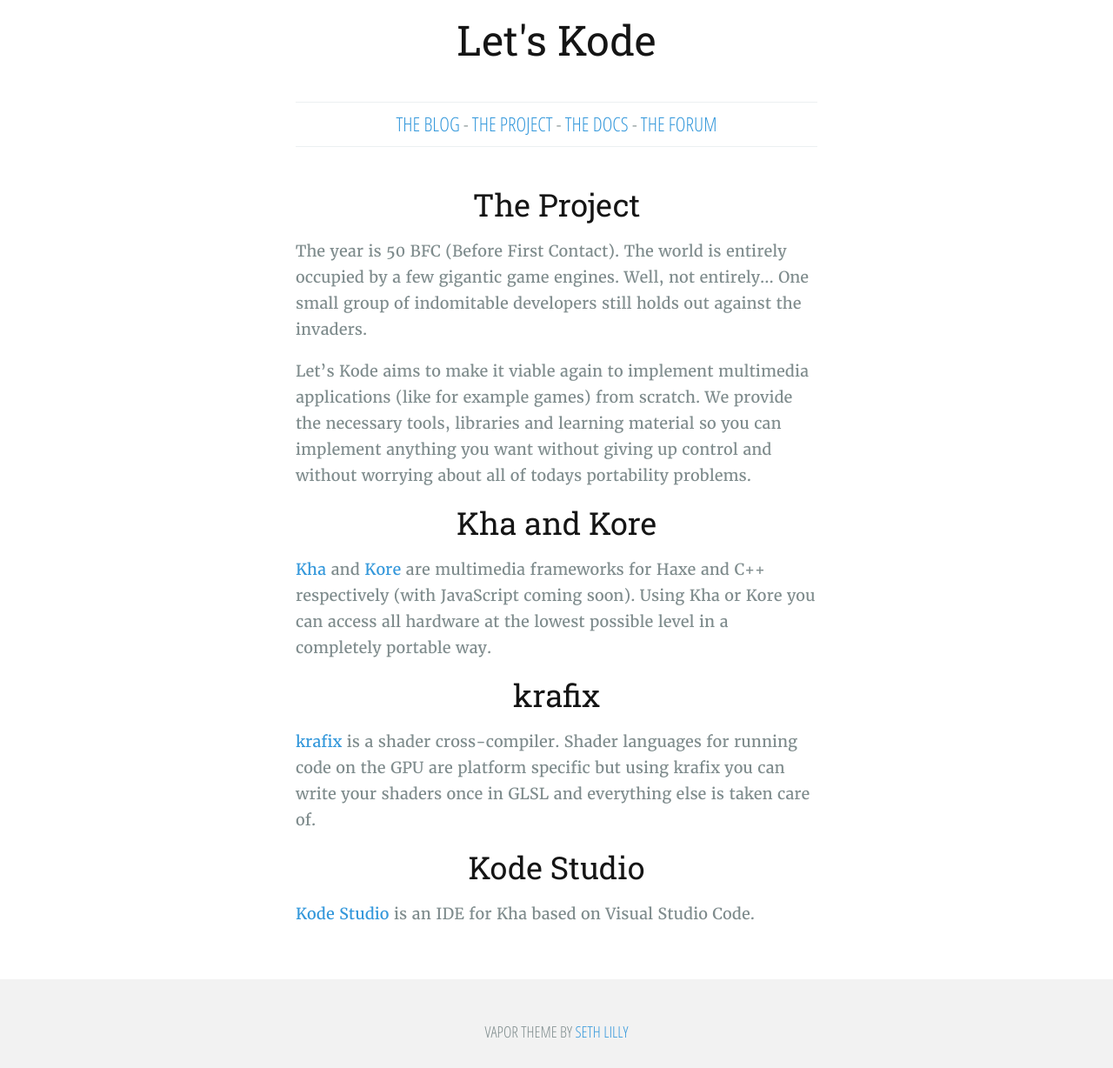
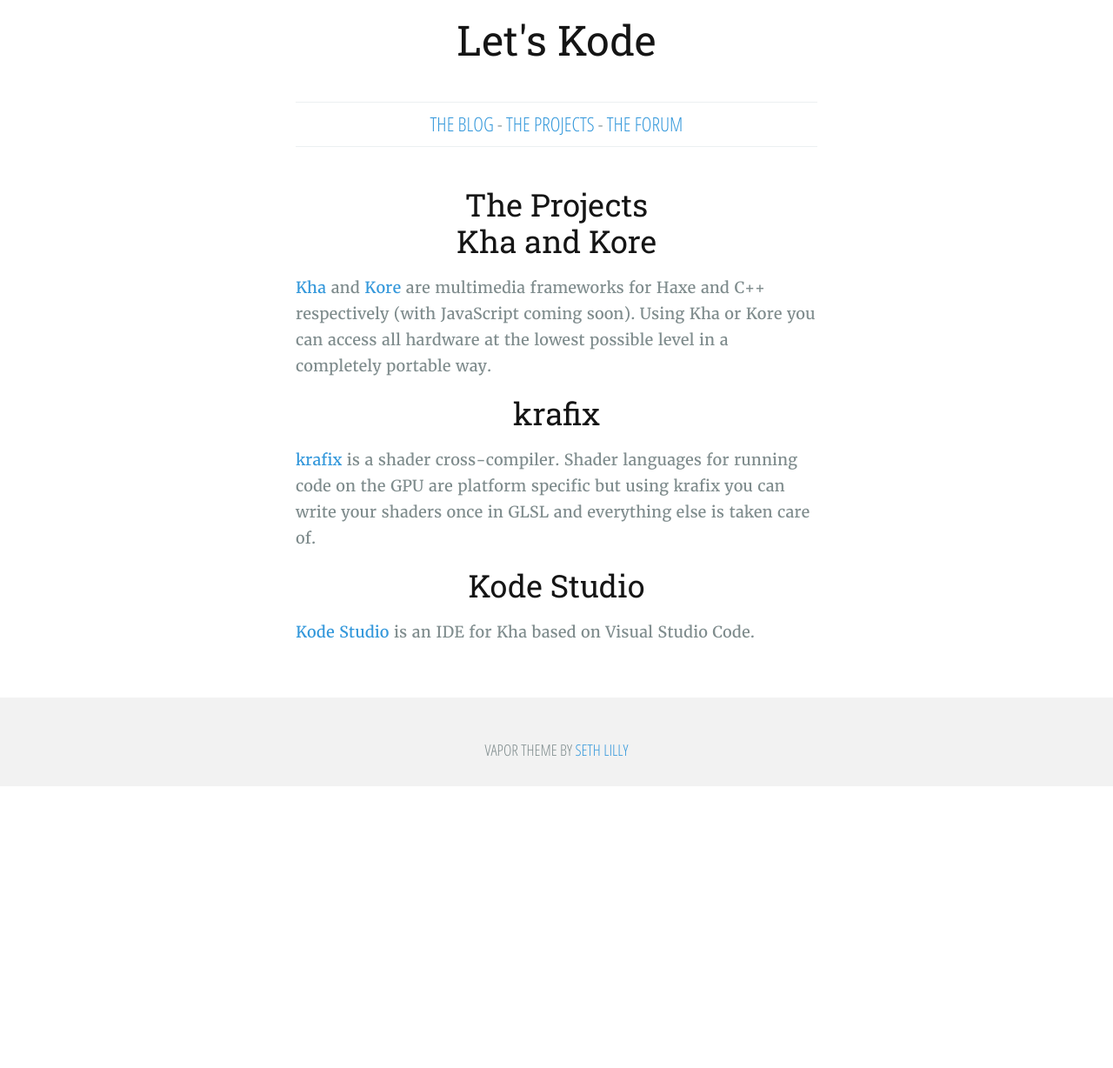
Before and after one commit to Kode/LetsKode, a Jekyll site: the page built from projects.md, in a window 1280 px wide. Shown: the whole page at 87% size. Built offline with Jekyll 4.4.1, drawn with Linux system fonts in a browser that asks for light colours; nearby versions of some CDN libraries; after the commit the page ends 904 px from its top, so only the background shows below that.

Commit message:
Simplify structure

```diff
--- a/_layouts/default.html
+++ b/_layouts/default.html
@@ -17,7 +17,7 @@
 
     <header id="site-head">
         <h1 class="blog-title"><a href="http://kode.tech">Let's Kode</a></h1>
-        <h2 class="blog-description"><a href="http://kode.tech">The Blog</a> - <a href="http://kode.tech/project">The Project</a> - <a href="http://wiki.kode.tech">The Docs</a> - <a href="http://forum.kode.tech">The Forum</a></h2>
+        <h2 class="blog-description"><a href="http://kode.tech">The Blog</a> - <a href="http://kode.tech/project">The Projects</a> - <a href="http://forum.kode.tech">The Forum</a></h2>
     </header>
 
     {{ content }}
--- a/project.md
+++ b/projects.md
@@ -1,12 +1,8 @@
 ---
 layout: page
-title: The Project
-permalink: /project/
+title: The Projects
+permalink: /projects/
 ---
-The year is 50 BFC (Before First Contact). The world is entirely occupied by a few gigantic game engines. Well, not entirely... One small group of indomitable developers still holds out against the invaders.
-
-Let's Kode aims to make it viable again to implement multimedia applications (like for example games) from scratch. We provide the necessary tools, libraries and learning material so you can implement anything you want without giving up control and without worrying about all of todays portability problems.
-
 # Kha and Kore
 [Kha](http://kha.tech) and [Kore](https://github.com/KTXSoftware/Kore) are multimedia frameworks for Haxe and C++ respectively (with JavaScript coming soon). Using Kha or Kore you can access all hardware at the lowest possible level in a completely portable way.
 
```
